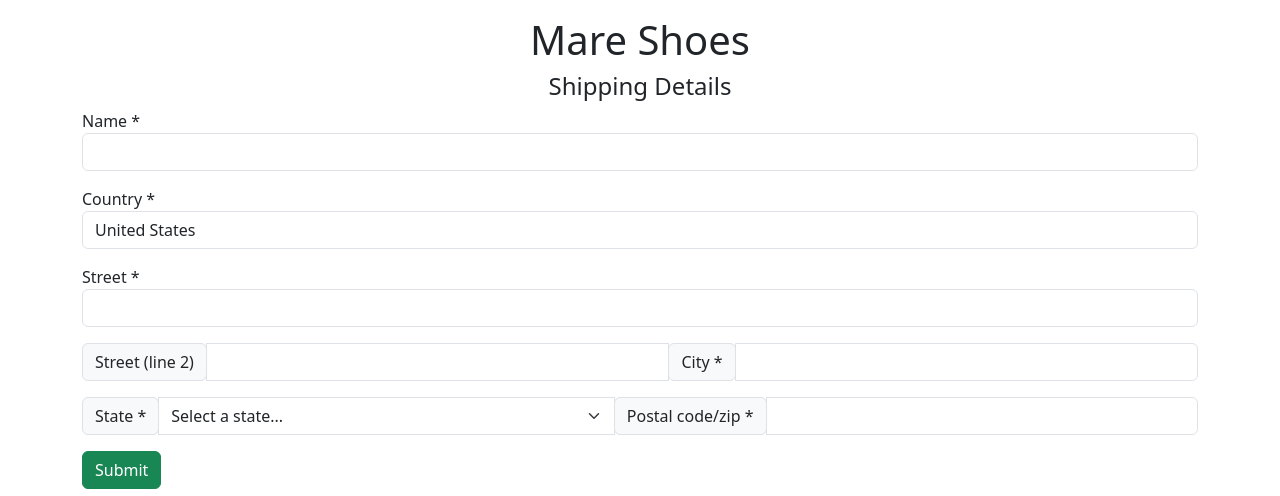
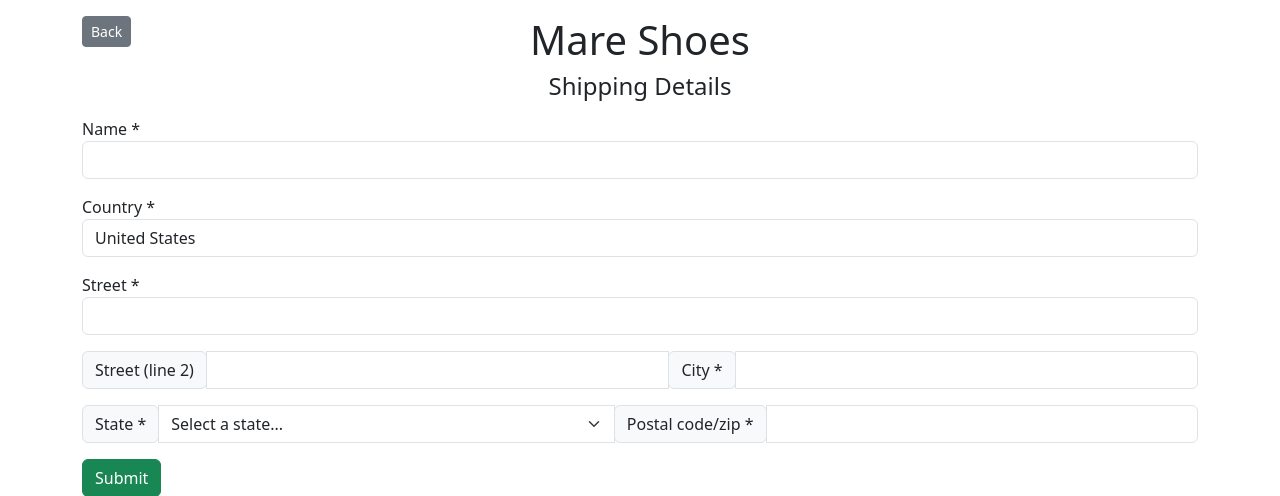
Before and after one commit to Durvalm/Shipping_Label_Automation, a Flask app: page / in a window 1280 px wide. Shown: the top 496 px of the page. Run offline with Flask 3, Linux system fonts and the light colour scheme; the visitor is signed in with stand-in values (Sample User, id 1); parts of the project's set-up code (start-up, migrations or seed data) failed here and were passed over; some libraries are stand-ins or nearby versions.

Commit message:
add button to create label

```diff
--- a/apps/label/views/form.py
+++ b/apps/label/views/form.py
@@ -1,14 +1,16 @@
-from flask import Blueprint, request, render_template, redirect, flash
+from flask import Blueprint, request, render_template, redirect, flash, url_for
 from apps.utils.alert import flash_message
 import shippo
 from apps.settings import SHIPPO_API_TOKEN, PARCEL, ADDRESS_FROM
 from apps.models import db, User
+from flask_login import login_required
 
 shippo.config.api_key = SHIPPO_API_TOKEN
 label_bp = Blueprint("/", __name__)
 
 # Endpoints
 @label_bp.route("/")
+@login_required
 def render_form():
     return render_template('index.html')
 
@@ -25,7 +27,9 @@
         user = User(**address_data)
         db.session.add(user)
         db.session.commit()
-        return render_template('utils/success.html')
+
+        flash_message("Created successfully.", "success")
+        return redirect(url_for('dashboard.dashboard'))
     # if not, throw error
     else:
         flash_message("Address is not valid for shipping. Try again.", "warning")
--- a/apps/templates/dashboard/dashboard.html
+++ b/apps/templates/dashboard/dashboard.html
@@ -4,7 +4,8 @@
   <meta name="description" content="Mare Shoes Dashboard" >
   <body>
     <div class="container">
-      <h1 class="text-center py-2">Dashboard</h1>
+        <h1 class="text-center py-2">Dashboard</h1>
+        <a href="/" class="btn btn-sm btn-primary py-2">Create New</a>
       <table class="table">
         <thead>
           <tr>
--- a/apps/templates/index.html
+++ b/apps/templates/index.html
@@ -3,8 +3,16 @@
   <meta name="description" content="Mare Shoes Shipping Form" >
   <body>
     <div class="container">
-        <h1 class="text-center pt-3">Mare Shoes</h1>
-        <h4 class="text-center">Shipping Details</h4>
+      <div class="row py-2 pt-3">
+        <div class="col-2">
+          <button class="btn btn-sm btn-secondary" onclick="window.history.back();">Back</button>
+        </div>
+        <div class="col-8 text-center">
+            <h1 class="text-center">Mare Shoes</h1>
+            <h4 class="text-center">Shipping Details</h4>
+        </div>
+        <div class="col-2"></div>
+      </div>
         <!-- Form -->
         <form method="POST" action="/submit">
         <div class="mb-3">
```
Also changed, not shown: apps/label/views/orders.py (+0 -36 lines), todo.txt (added, +11 -0 lines), 3 other files.
